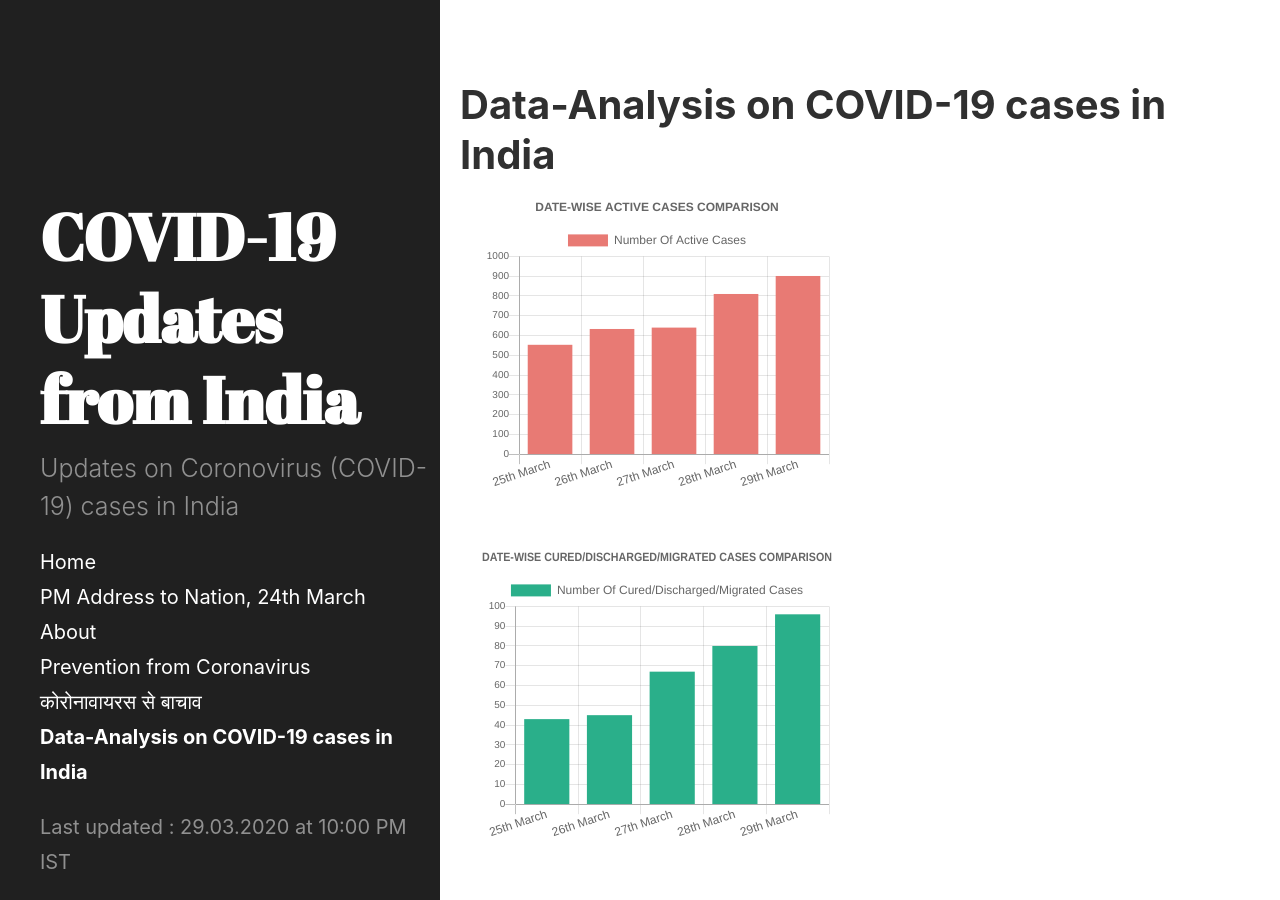
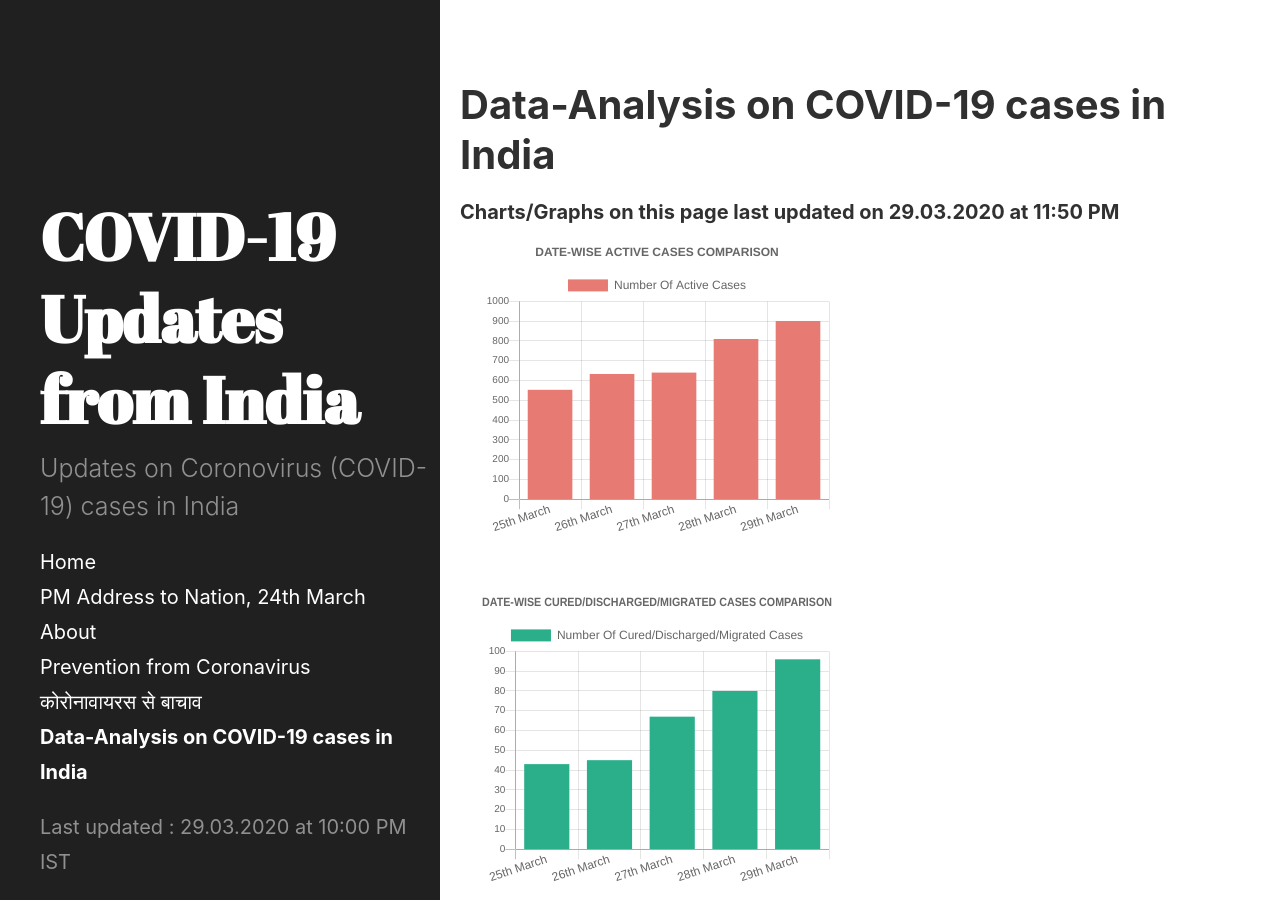
Before and after one commit to bhooraj/covid19updates-india, a Jekyll site: the page built from stats-and-charts.md, in a window 1280 px wide and 900 px high. Built offline with Jekyll 4.4.1, drawn with Linux system fonts in a browser that asks for light colours.

Commit message:
Update stats-and-charts.md

```diff
--- a/stats-and-charts.md
+++ b/stats-and-charts.md
@@ -2,4 +2,5 @@
 layout: page
 title: Data-Analysis on COVID-19 cases in India
 ---
+#### Charts/Graphs on this page last updated on 29.03.2020 at 11:50 PM
 {% include allCharts.html %}
```
